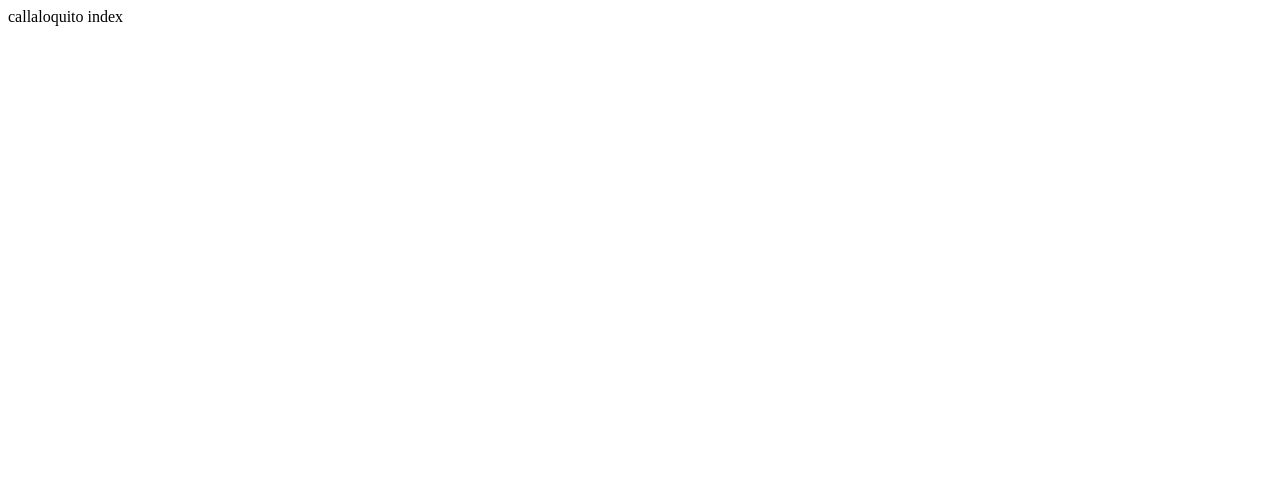
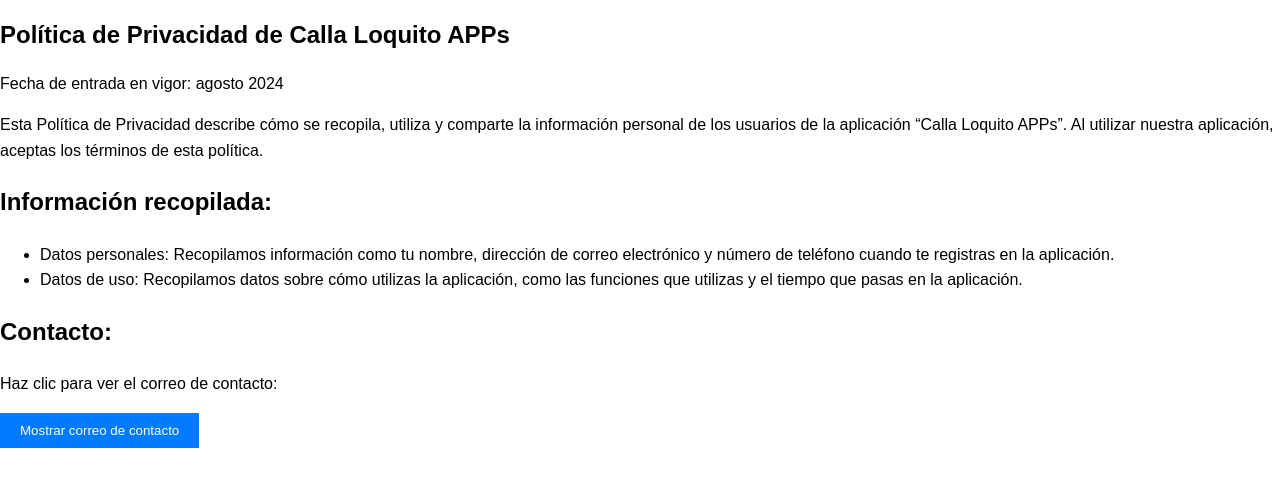
Before and after one commit to hardsoftyoutube/hardsoftyoutube.github.io, a plain HTML site: page index.html in a window 1280 px wide. Drawn offline with Linux system fonts and the light colour scheme.

Commit message:
Update index.html
privacy

```diff
--- a/index.html
+++ b/index.html
@@ -1,3 +1,54 @@
-<html>
-callaloquito index
+<!DOCTYPE html>
+<html lang="es">
+<head>
+    <meta charset="UTF-8">
+    <meta name="viewport" content="width=device-width, initial-scale=1.0">
+    <title>Política de Privacidad de Calla Loquito APPs</title>
+    <style>
+        body {
+            font-family: Arial, sans-serif;
+            line-height: 1.6;
+            margin: 0;
+            padding: 0;
+        }
+        h1 {
+            font-size: 24px;
+        }
+        p {
+            font-size: 16px;
+        }
+        button {
+            background-color: #007bff;
+            color: #fff;
+            border: none;
+            padding: 10px 20px;
+            cursor: pointer;
+        }
+    </style>
+    <script>
+        // Función para encriptar la dirección de correo electrónico
+        function encriptarCorreo() {
+            var correo = "callaloquitoapps" + "@" + "gmail.com";
+            var encriptado = "";
+            for (var i = 0; i < correo.length; i++) {
+                encriptado += "&#" + correo.charCodeAt(i) + ";";
+            }
+            document.getElementById("correo-encriptado").innerHTML = encriptado;
+        }
+    </script>
+</head>
+<body>
+    <h1>Política de Privacidad de Calla Loquito APPs</h1>
+    <p>Fecha de entrada en vigor: agosto 2024</p>
+    <p>Esta Política de Privacidad describe cómo se recopila, utiliza y comparte la información personal de los usuarios de la aplicación “Calla Loquito APPs”. Al utilizar nuestra aplicación, aceptas los términos de esta política.</p>
+    <h2>Información recopilada:</h2>
+    <ul>
+        <li>Datos personales: Recopilamos información como tu nombre, dirección de correo electrónico y número de teléfono cuando te registras en la aplicación.</li>
+        <li>Datos de uso: Recopilamos datos sobre cómo utilizas la aplicación, como las funciones que utilizas y el tiempo que pasas en la aplicación.</li>
+    </ul>
+    <!-- ... (continúa con el resto del contenido) ... -->
+    <h2>Contacto:</h2>
+    <p>Haz clic para ver el correo de contacto: <span id="correo-encriptado"></span></p>
+    <button onclick="encriptarCorreo()">Mostrar correo de contacto</button>
+</body>
 </html>
```
